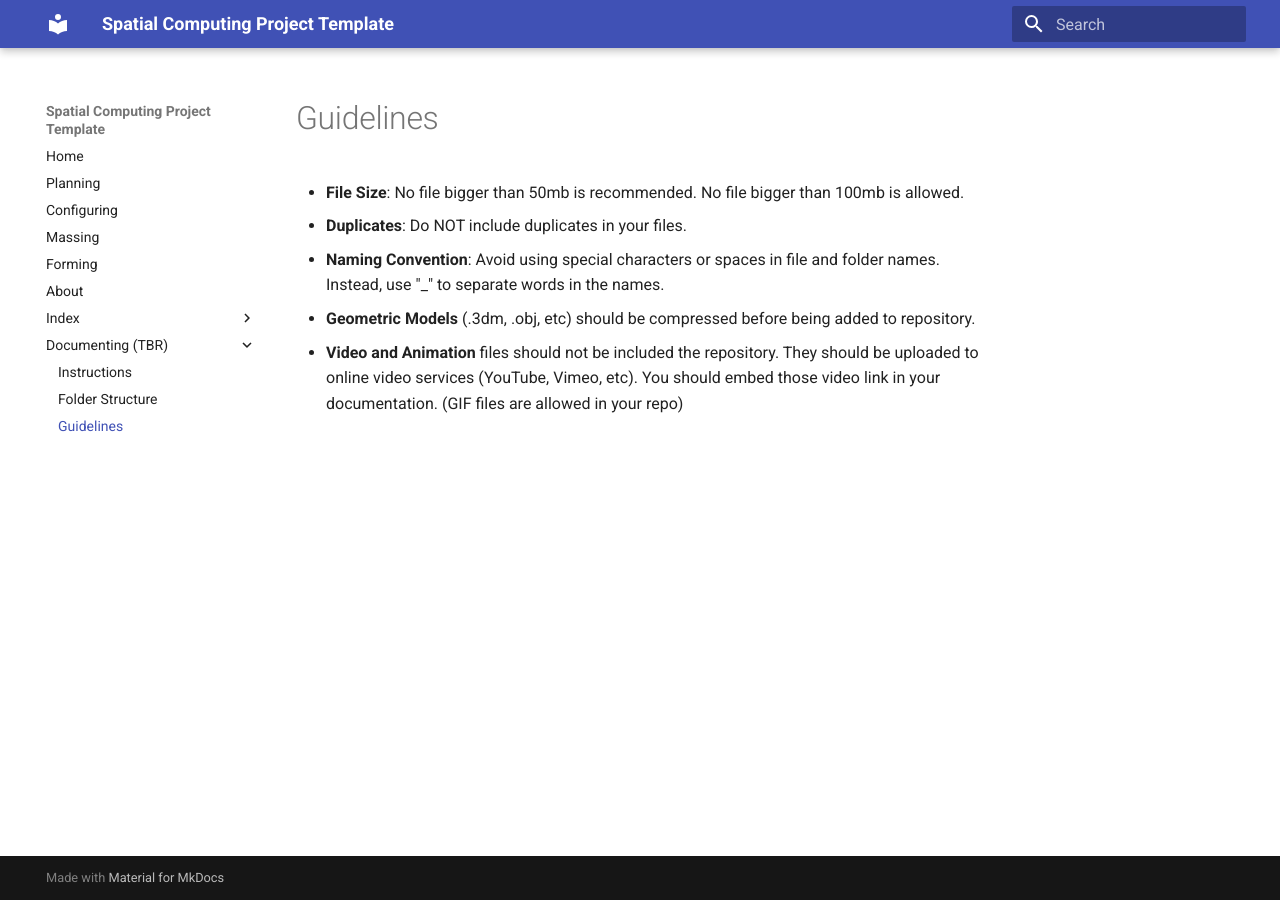
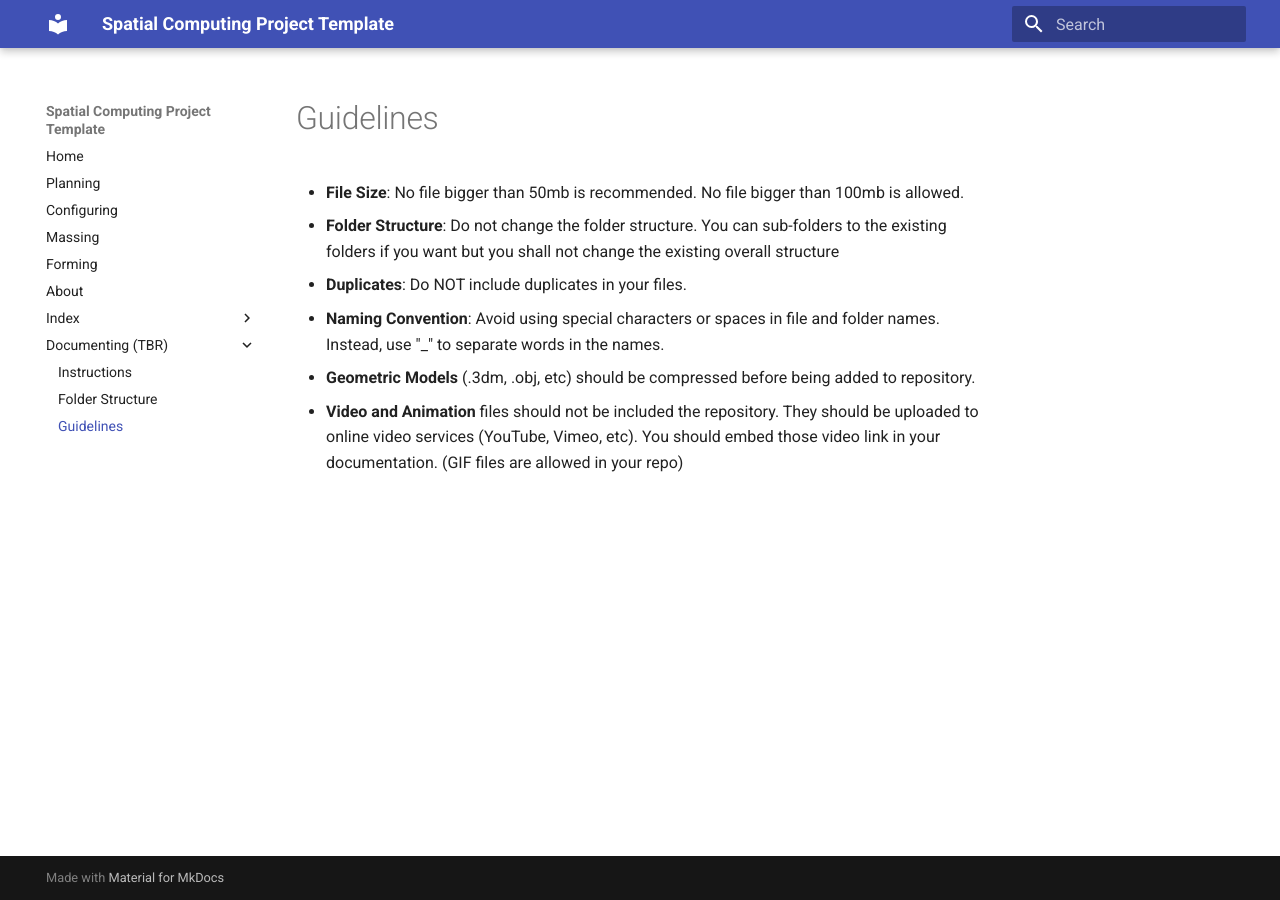
Before and after one commit to shervinazadi/spatial_computing_project_template, an MkDocs documentation site: the page built from docs/documenting/guidelines.md, in a window 1280 px wide. Built offline with MkDocs 1.6.1 and Material for MkDocs 9.7.7, drawn with Linux system fonts in a browser that asks for light colours.

Commit message:
guidelines updated

```diff
--- a/docs/documenting/guidelines.md
+++ b/docs/documenting/guidelines.md
@@ -1,6 +1,7 @@
 # Guidelines
 
 * **File Size**: No file bigger than 50mb is recommended. No file bigger than 100mb is allowed.
+* **Folder Structure**: Do not change the folder structure. You can sub-folders to the existing folders if you want but you shall not change the existing overall structure
 * **Duplicates**: Do NOT include duplicates in your files.
 * **Naming Convention**: Avoid using special characters or spaces in file and folder names. Instead, use "_" to separate words in the names.
 * **Geometric Models** (.3dm, .obj, etc) should be compressed before being added to repository.
```
